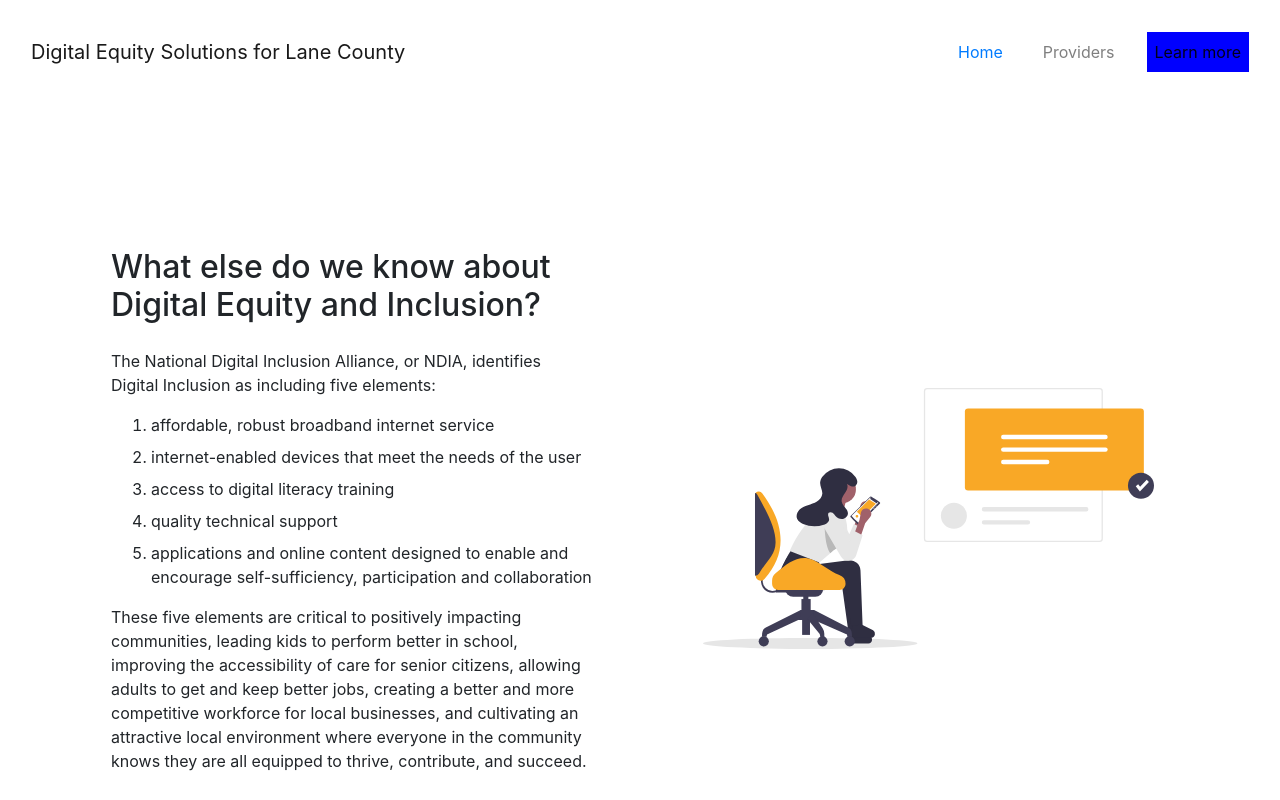
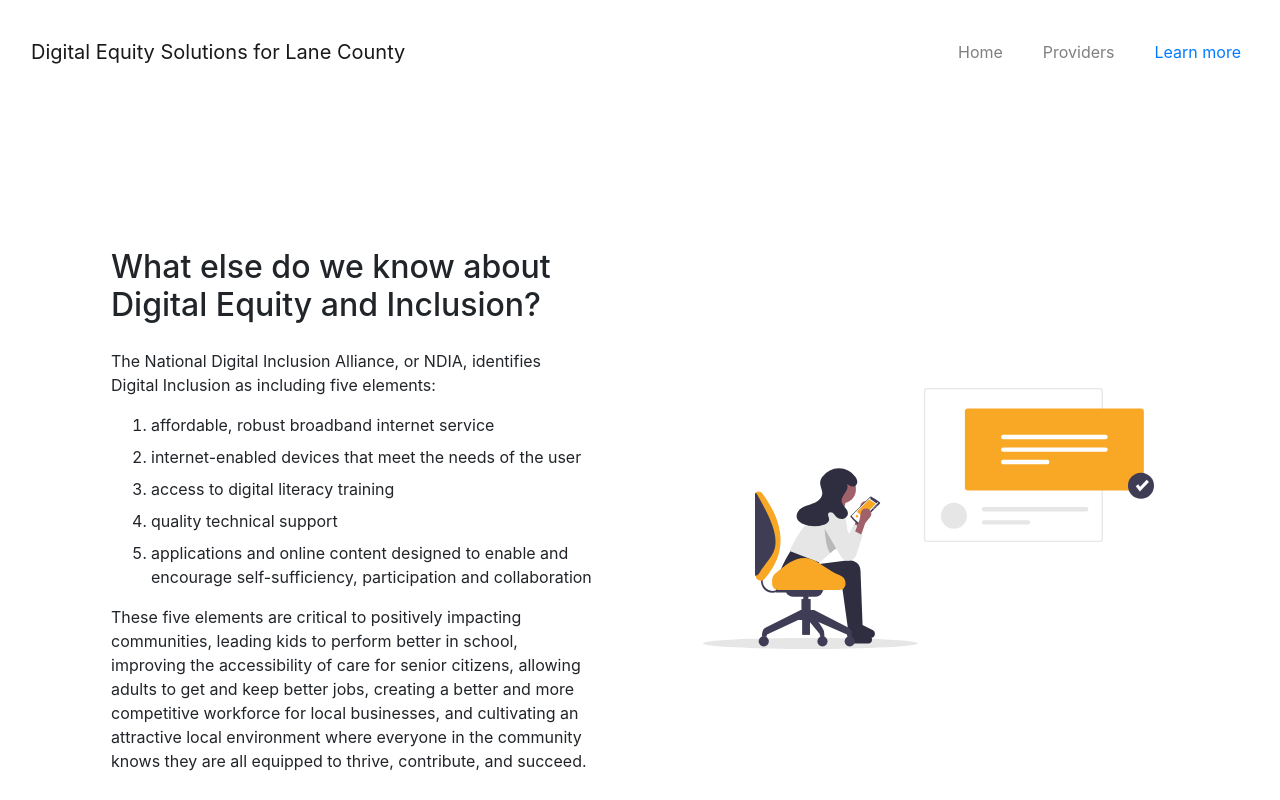
Before and after one commit to frankylee/codeORcreate, a website built with webpack: page about.html in a window 1280 px wide. Shown: the top 800 px of the page. Built offline with nearby package versions, Linux system fonts and the light colour scheme.

Commit message:
Navbar styling completed to display active page section according to mockup

```diff
--- a/src/nav.js
+++ b/src/nav.js
@@ -12,7 +12,7 @@ function createNavBar() {
     <div id="navbar" class="collapse navbar-collapse">
       <ul class="navbar-nav ml-auto mt-2 mt-lg-0">
         <li class="nav-item" id="home">
-          <a class="nav-link mr-4 text-primary" href="./index.html">Home</a>
+          <a class="nav-link mr-4" href="./index.html">Home</a>
         </li>
         <li class="nav-item" id="providers">
           <a class="nav-link mr-4" href="./providers.html">Providers</a>
@@ -36,15 +36,21 @@ function renderNavBar() {
 
   if (activeLocation.includes("index")){
     let activeLink = document.getElementById("home");
+    let activeText = document.querySelector("#home .nav-link");
     activeLink.classList.add("active");
+    activeText.classList.add('text-primary');
   }
   else if (activeLocation.includes("provider")){
     let activeLink = document.getElementById("providers");
+    let activeText = document.querySelector("#providers .nav-link");
     activeLink.classList.add("active");
+    activeText.classList.add('text-primary');
   }
   else if (activeLocation.includes("about")) {
     let activeLink = document.getElementById("more");
+    let activeText = document.querySelector("#more .nav-link");
     activeLink.classList.add("active");
+    activeText.classList.add('text-primary');
   }
 }
 
--- a/src/style.css
+++ b/src/style.css
@@ -1,10 +1,5 @@
 .btn-block {
     max-width: 600px;
-}
-
-.active {
-    background-color: blue;
-    color: yellow;
 }
 .btn-primary {
     background-color: #407bf0;
```
Also changed, not shown: provider.html (+1 -1 lines).
